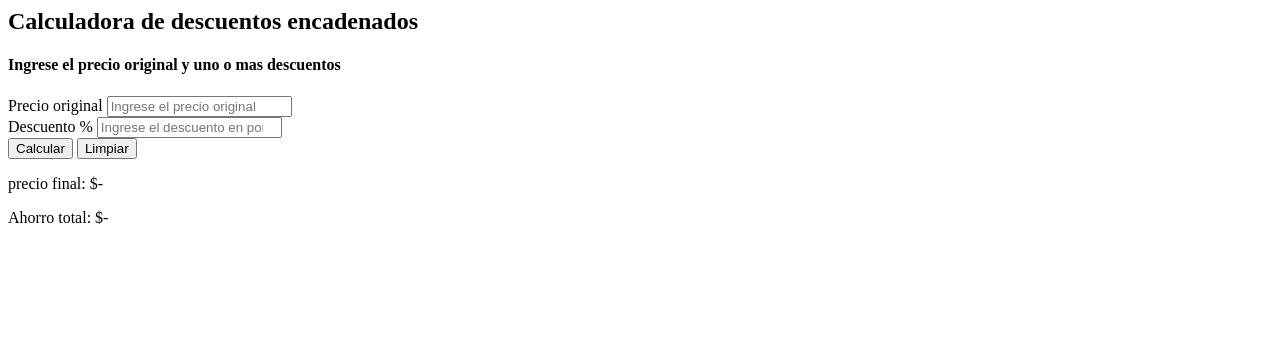
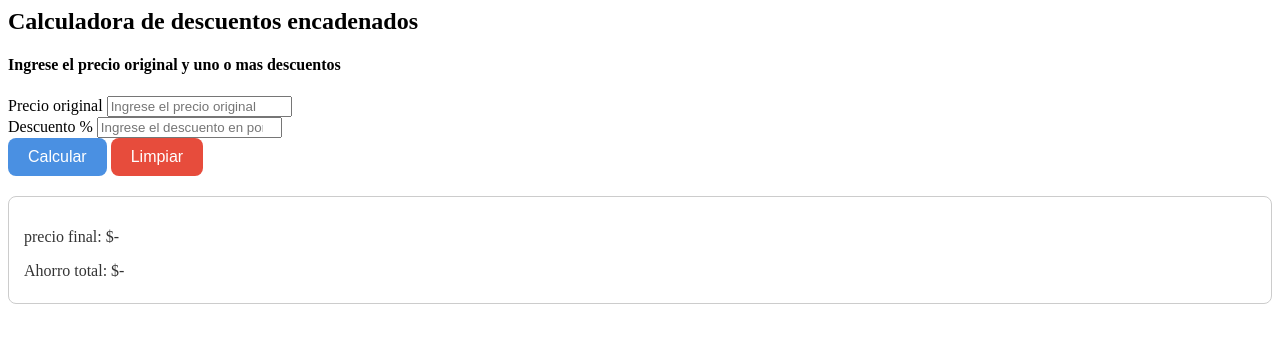
Before and after one commit to FedericoMarcenac/ParcialGrupo13ProgramacionIII, a plain HTML site: page index.html in a window 1280 px wide. Drawn offline with Linux system fonts and the light colour scheme.

Commit message:
css componentes(botones,inputs,resultados)

```diff
--- a/css/components/boton.css
+++ b/css/components/boton.css
@@ -0,0 +1,25 @@
+button {
+    padding: 10px 20px;
+    border: none;
+    border-radius: 8px;
+    font-size: 16px;
+    cursor: pointer;
+}
+
+#BTNcalcular {
+    background-color: #4a90e2;
+    color: white;
+}
+
+#BTNcalcular:hover {
+    background-color: #357abd;
+}
+
+#BTNlimpiar {
+    background-color: #e74c3c;
+    color: white;
+}
+
+#BTNlimpiar:hover {
+    background-color: #c0392b;
+}
--- /dev/null
+++ b/css/components/resultado.css
@@ -0,0 +1,18 @@
+.resultados {
+    margin-top: 20px;
+    padding: 15px;
+    background-color: #ffffff;
+    border-radius: 8px;
+    border: 1px solid #ccc;
+}
+
+.resultados p {
+    font-size: 16px;
+    color: #333;
+    margin-bottom: 8px;
+}
+
+.resultados span {
+    font-weight: bold;
+    color: #4a90e2;
+}
--- a/css/index.css
+++ b/css/index.css
@@ -0,0 +1,3 @@
+@import url('components//carta.css');
+@import url('components/boton.css');
+@import url('components/resultado.css');
--- a/index.html
+++ b/index.html
@@ -3,6 +3,7 @@
     <meta charset="UTF-8">
     <meta name="viewport" content="width=device-width, initial-scale=1.0">
     <title>Document</title>
+    <link rel="stylesheet" href="css/index.css">
 </head>
 <body>
 
```
Also changed, not shown: css/components/carta.css (added, +24 -0 lines).
